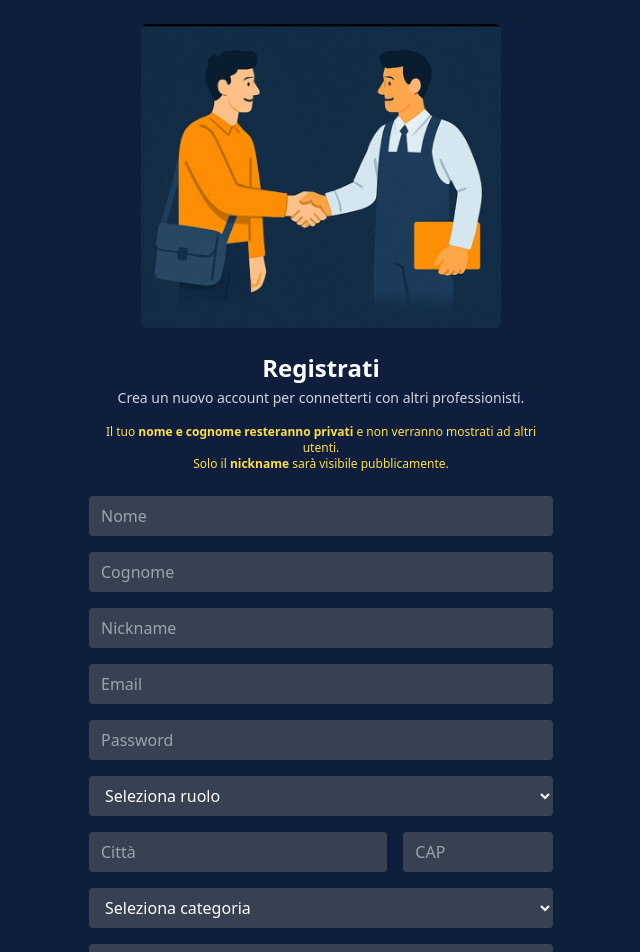
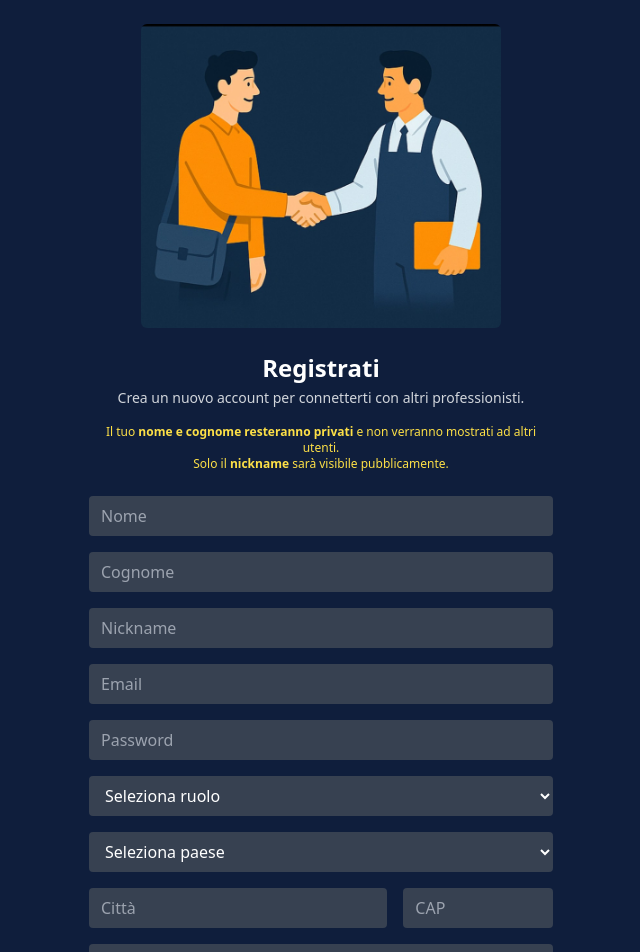
Before and after one commit to ilfrusciante/Connectiamo-website, a Next.js app: page /signup in a window 1280 px wide. Shown: the top 952 px of the page, without its empty margins (319-959 px from the left). Built offline with nearby package versions, Linux system fonts and the light colour scheme.

Commit message:
Update signup.js

```diff
--- a/pages/signup.js
+++ b/pages/signup.js
@@ -1,6 +1,6 @@
 import { useState } from 'react'; import { supabase } from '../utils/supabaseClient'; import { useRouter } from 'next/router'; import Image from 'next/image';
 
-export default function Signup() { const router = useRouter(); const [nome, setNome] = useState(''); const [cognome, setCognome] = useState(''); const [nickname, setNickname] = useState(''); const [email, setEmail] = useState(''); const [password, setPassword] = useState(''); const [role, setRole] = useState(''); const [city, setCity] = useState(''); const [cap, setCap] = useState(''); const [category, setCategory] = useState(''); const [description, setDescription] = useState(''); const [error, setError] = useState('');
+export default function Signup() { const router = useRouter(); const [nome, setNome] = useState(''); const [cognome, setCognome] = useState(''); const [nickname, setNickname] = useState(''); const [email, setEmail] = useState(''); const [password, setPassword] = useState(''); const [role, setRole] = useState(''); const [city, setCity] = useState(''); const [cap, setCap] = useState(''); const [category, setCategory] = useState(''); const [description, setDescription] = useState(''); const [country, setCountry] = useState(''); const [error, setError] = useState('');
 
 const normalize = (str) => str.toLowerCase().trim();
 
@@ -8,9 +8,8 @@ const handleSignup = async (e) => { e.preventDefault(); setError('');
 
 const normalizedCity = city.charAt(0).toUpperCase() + city.slice(1).toLowerCase();
 
-// Verifica CAP-città tramite GeoNames
 try {
-  const res = await fetch(`https://secure.geonames.org/postalCodeSearchJSON?postalcode=${cap}&maxRows=10&username=RobyRob`);
+  const res = await fetch(`https://secure.geonames.org/postalCodeSearchJSON?postalcode=${cap}&placename=${normalizedCity}&country=${country}&maxRows=10&username=RobyRob`);
   if (!res.ok) throw new Error('CAP non valido o non trovato');
   const data = await res.json();
 
@@ -48,6 +47,7 @@ if (userId) {
     role,
     city: normalizedCity,
     cap,
+    country,
     category,
     description,
     email,
@@ -90,6 +90,29 @@ return ( <div className="min-h-screen bg-[#0f1e3c] text-white flex items-center
         <option value="Connector">Connector</option>
       </select>
 
+      <select value={country} onChange={(e) => setCountry(e.target.value)} required className="w-full px-3 py-2 rounded bg-gray-700 text-white">
+        <option value="">Seleziona paese</option>
+        <option value="IT">Italia</option>
+        <option value="US">Stati Uniti</option>
+        <option value="GB">Regno Unito</option>
+        <option value="FR">Francia</option>
+        <option value="DE">Germania</option>
+        <option value="ES">Spagna</option>
+        <option value="CA">Canada</option>
+        <option value="AU">Australia</option>
+        <option value="BR">Brasile</option>
+        <option value="JP">Giappone</option>
+        <option value="IN">India</option>
+        <option value="CH">Svizzera</option>
+        <option value="NL">Paesi Bassi</option>
+        <option value="BE">Belgio</option>
+        <option value="PT">Portogallo</option>
+        <option value="SE">Svezia</option>
+        <option value="NO">Norvegia</option>
+        <option value="PL">Polonia</option>
+        <option value="GR">Grecia</option>
+      </select>
+
       <div className="flex space-x-4">
         <input type="text" value={city} onChange={(e) => setCity(e.target.value)} required placeholder="Città" className="w-2/3 px-3 py-2 rounded bg-gray-700 text-white" />
         <input type="text" value={cap} onChange={(e) => setCap(e.target.value)} required placeholder="CAP" className="w-1/3 px-3 py-2 rounded bg-gray-700 text-white" />
```
